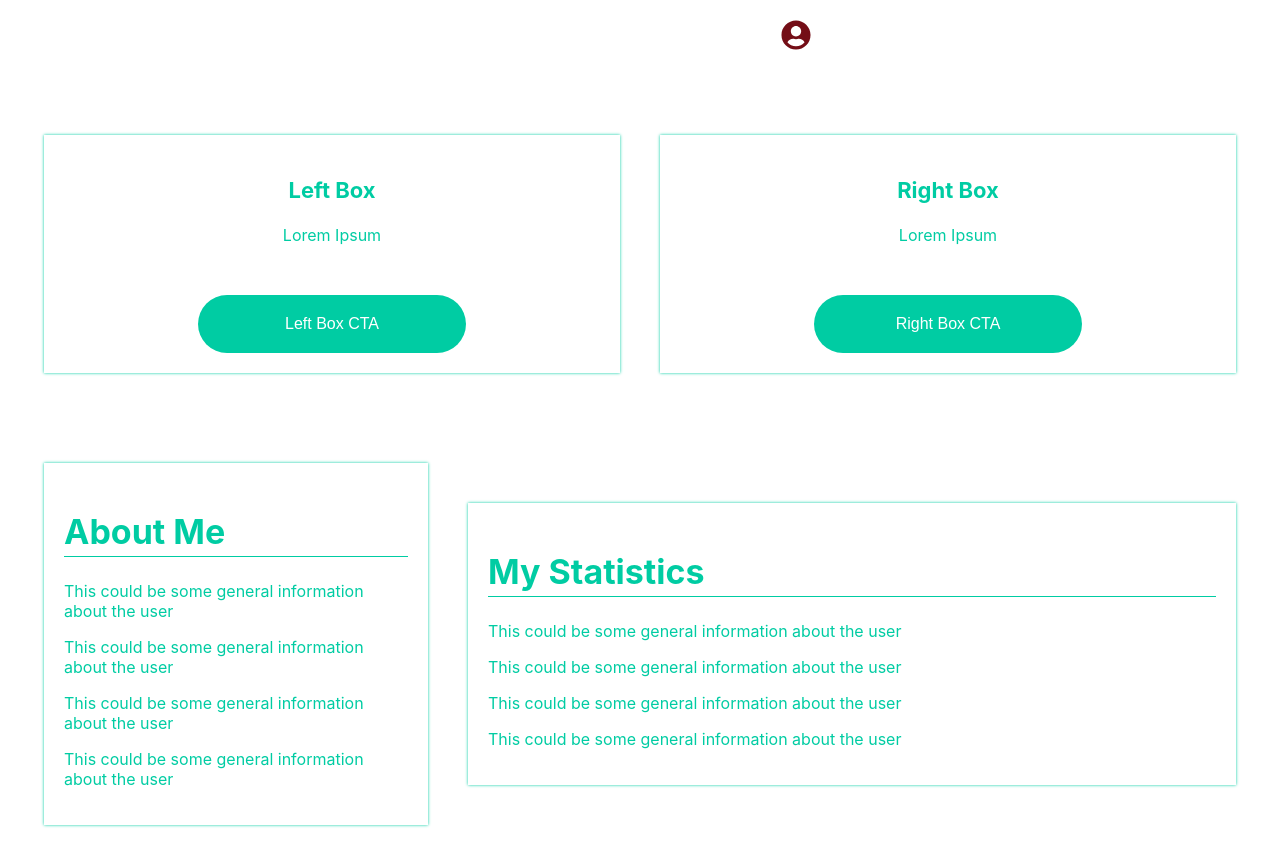
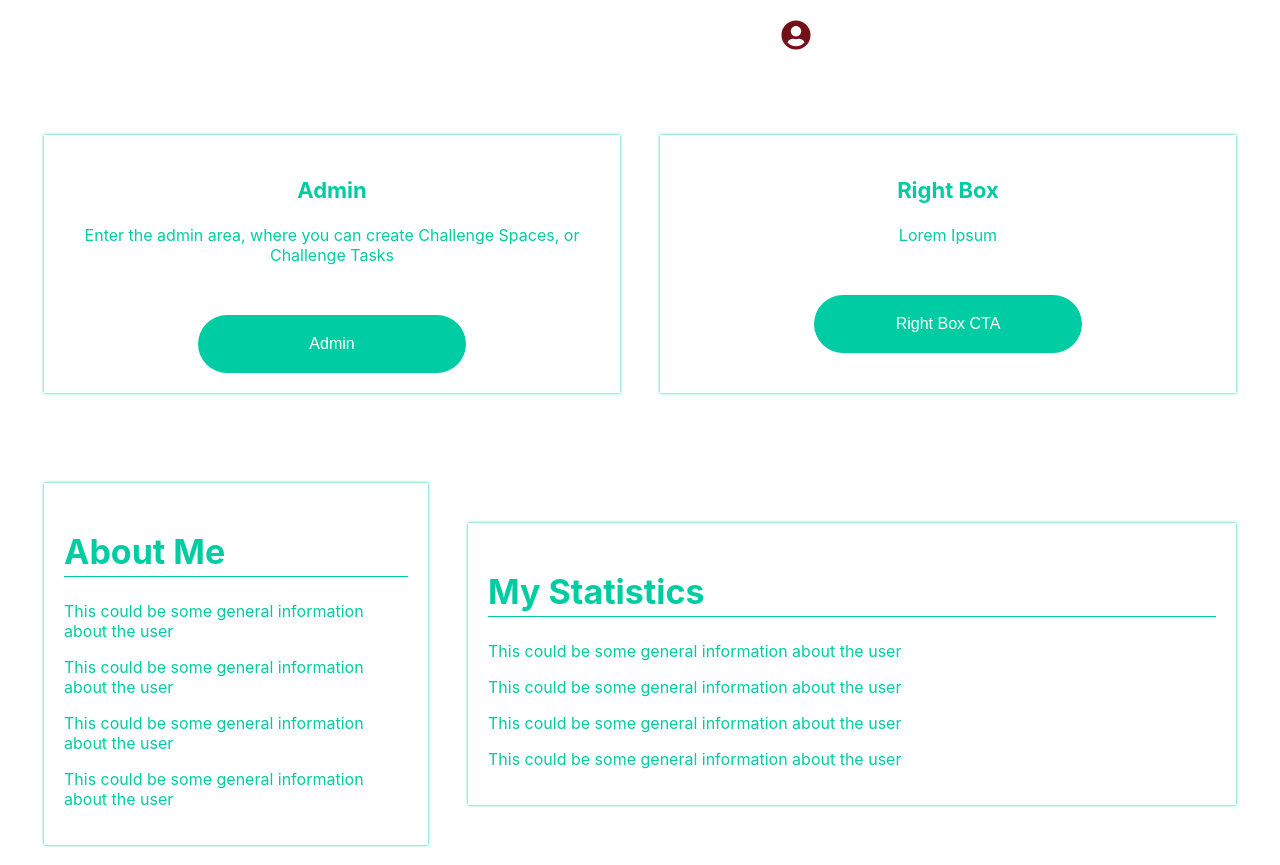
Before and after one commit to CevinThomas/alliance, a React app in the folder frontend/: page /account in a window 1280 px wide. Built offline with nearby package versions, Linux system fonts and the light colour scheme.

Commit message:
Add link to admin

```diff
--- a/frontend/src/containers/account/leftBox.js
+++ b/frontend/src/containers/account/leftBox.js
@@ -1,4 +1,5 @@
 import React from "react";
+import {Link} from "react-router-dom";
 import Heading from "../../components/textElements/heading";
 import Button from "../../components/general/button";
 import Paragraph from "../../components/textElements/paragraph";
@@ -6,9 +7,11 @@ import Paragraph from "../../components/textElements/paragraph";
 const LeftBox = () => {
     return (
         <div className={"account-box"}>
-            <Heading type={"h3"} title={"Left Box"}/>
-            <Paragraph title={"Lorem Ipsum"}/>
-            <Button title={"Left Box CTA"}/>
+            <Heading type={"h3"} title={"Admin"}/>
+            <Paragraph title={"Enter the admin area, where you can create Challenge Spaces, or Challenge Tasks"}/>
+            <Link to={"/admin"}>
+                <Button title={"Admin"}/>
+            </Link>
         </div>
     );
 };
```
